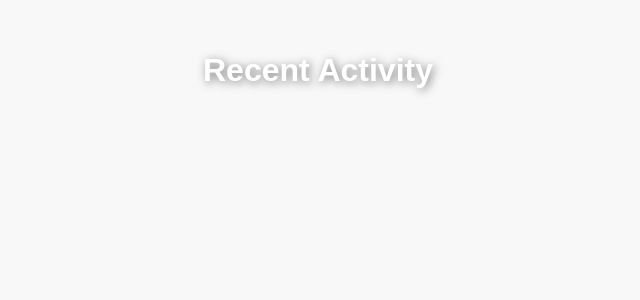
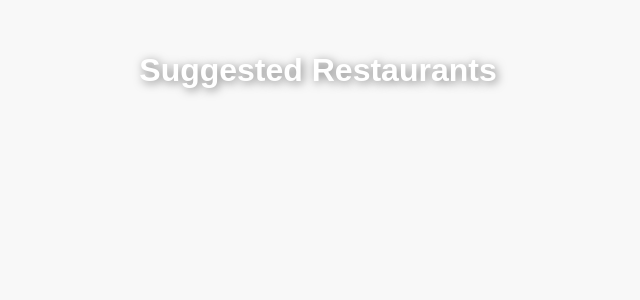
Before and after one commit to rsandu1/NoSQL-Project, a Flask app: template templates/dashboard.html in a window 1280 px wide. Shown: the part 67-367 px from the top of the page, without its empty margins (322-962 px from the left). Run offline with Flask 3, Linux system fonts and the light colour scheme; the template is opened without the code that fills it, so the values that code supplies are empty; some web fonts are replaced.

Commit message:
Limited Posts on Dashboard

```diff
--- a/app.py
+++ b/app.py
@@ -3,6 +3,7 @@ from pymongo import MongoClient
 from werkzeug.security import generate_password_hash, check_password_hash
 from bson.objectid import ObjectId
 import datetime
+import random
 
 app = Flask(__name__)
 app.secret_key = "your_secret_key"
@@ -79,9 +80,10 @@ def dashboard():
     results = restaurants_collection.find({}, {"Name": 1, "Address":1, "Food":1, "_id": 0})
     for document in results:
         posts.append(document)
+    suggested_restaurants = random.sample(posts, 18)
     if 'username' in session:
-        return render_template('dashboard.html', username=session['username'], title="Dashboard", posts=posts)
-    return render_template('dashboard.html', title="Dashboard", posts=posts)
+        return render_template('dashboard.html', username=session['username'], title="Dashboard", posts=suggested_restaurants)
+    return render_template('dashboard.html', title="Dashboard", posts=suggested_restaurants)
 
 @app.route('/search', methods=['POST'])
 def search():
--- a/templates/dashboard.html
+++ b/templates/dashboard.html
@@ -113,7 +113,7 @@
 </head>
 <body>
   <!-- Page Title -->
-  <h1>Recent Activity</h1>
+  <h1>Suggested Restaurants</h1>
 
   <!-- Dashboard Section -->
   <div class="dashboard">
```
Also changed, not shown: test/mongodb_test.py (+3 -5 lines).
